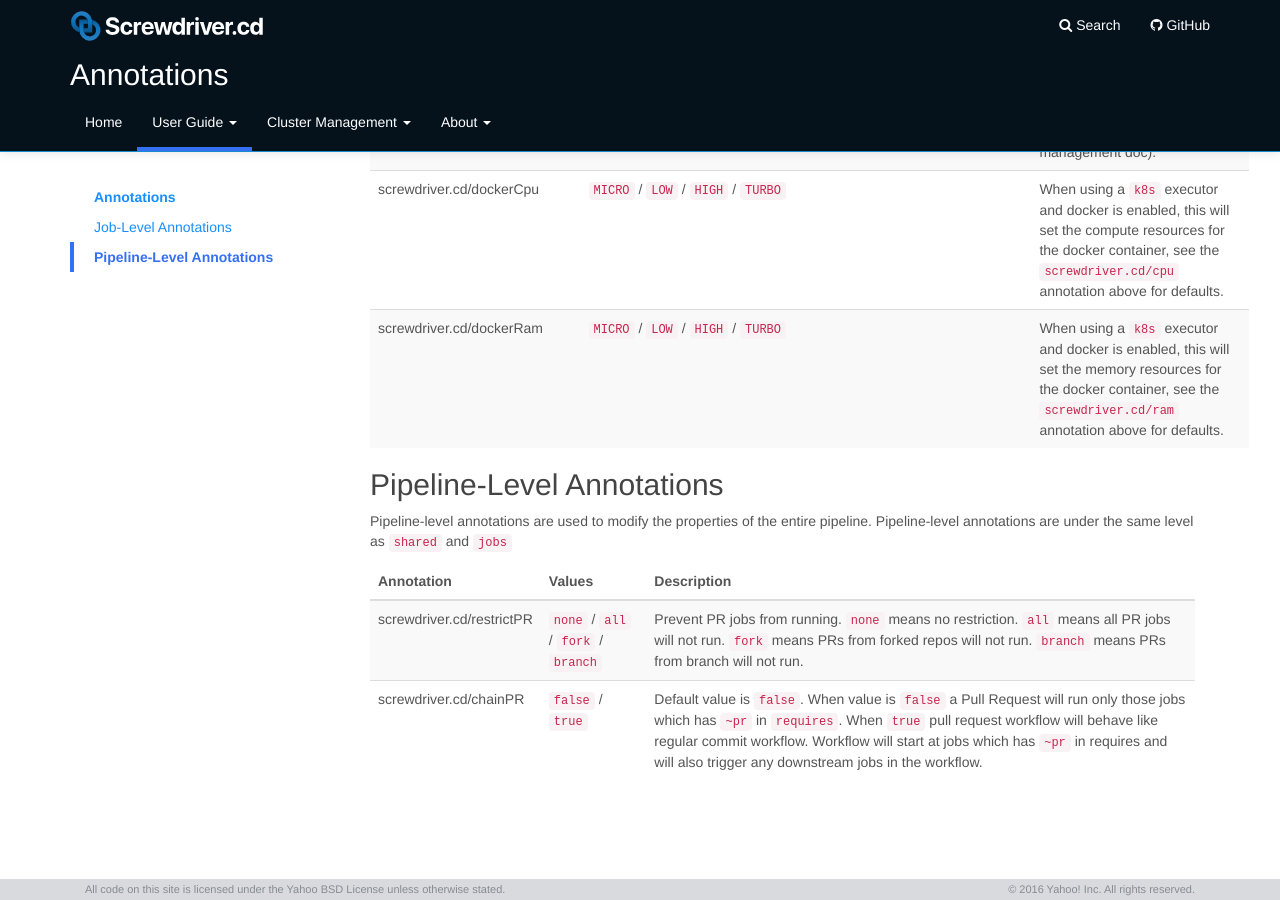
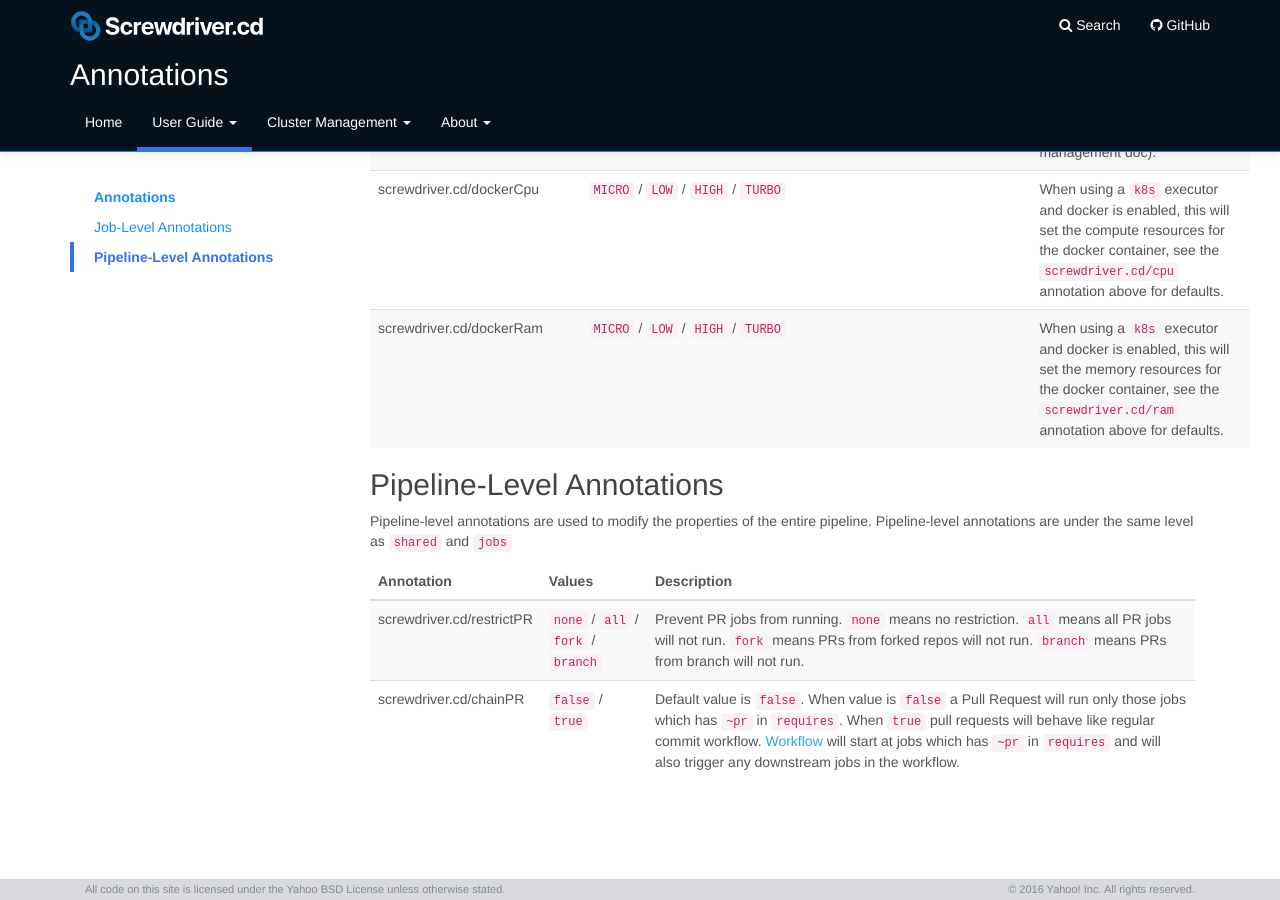
Before and after one commit to screwdriver-cd/guide, a Jekyll site: the page built from docs/user-guide/configuration/annotations.md, in a window 1280 px wide and 900 px high, scrolled down 2865 px. Built offline with Jekyll 4.4.1, drawn with Linux system fonts in a browser that asks for light colours.

Commit message:
fix: link to workflow

```diff
--- a/docs/user-guide/configuration/annotations.md
+++ b/docs/user-guide/configuration/annotations.md
@@ -61,4 +61,4 @@ Pipeline-level annotations are used to modify the properties of the entire pipel
  | Annotation | Values | Description |
  |------------|--------|-------------|
  | screwdriver.cd/restrictPR | `none` / `all` / `fork` / `branch` | Prevent PR jobs from running. `none` means no restriction. `all` means all PR jobs will not run. `fork` means PRs from forked repos will not run. `branch` means PRs from branch will not run.|
- | screwdriver.cd/chainPR    | `false` / `true` | Default value is `false`. When value is `false` a Pull Request will run only those jobs which has `~pr` in `requires`. When `true` pull request workflow will behave like regular commit workflow. Workflow will start at jobs which has `~pr` in requires and will also trigger any downstream jobs in the workflow.|
+ | screwdriver.cd/chainPR    | `false` / `true` | Default value is `false`. When value is `false` a Pull Request will run only those jobs which has `~pr` in `requires`. When `true` pull requests will behave like regular commit workflow. [Workflow](./workflow) will start at jobs which has `~pr` in `requires` and will also trigger any downstream jobs in the workflow.|
```
